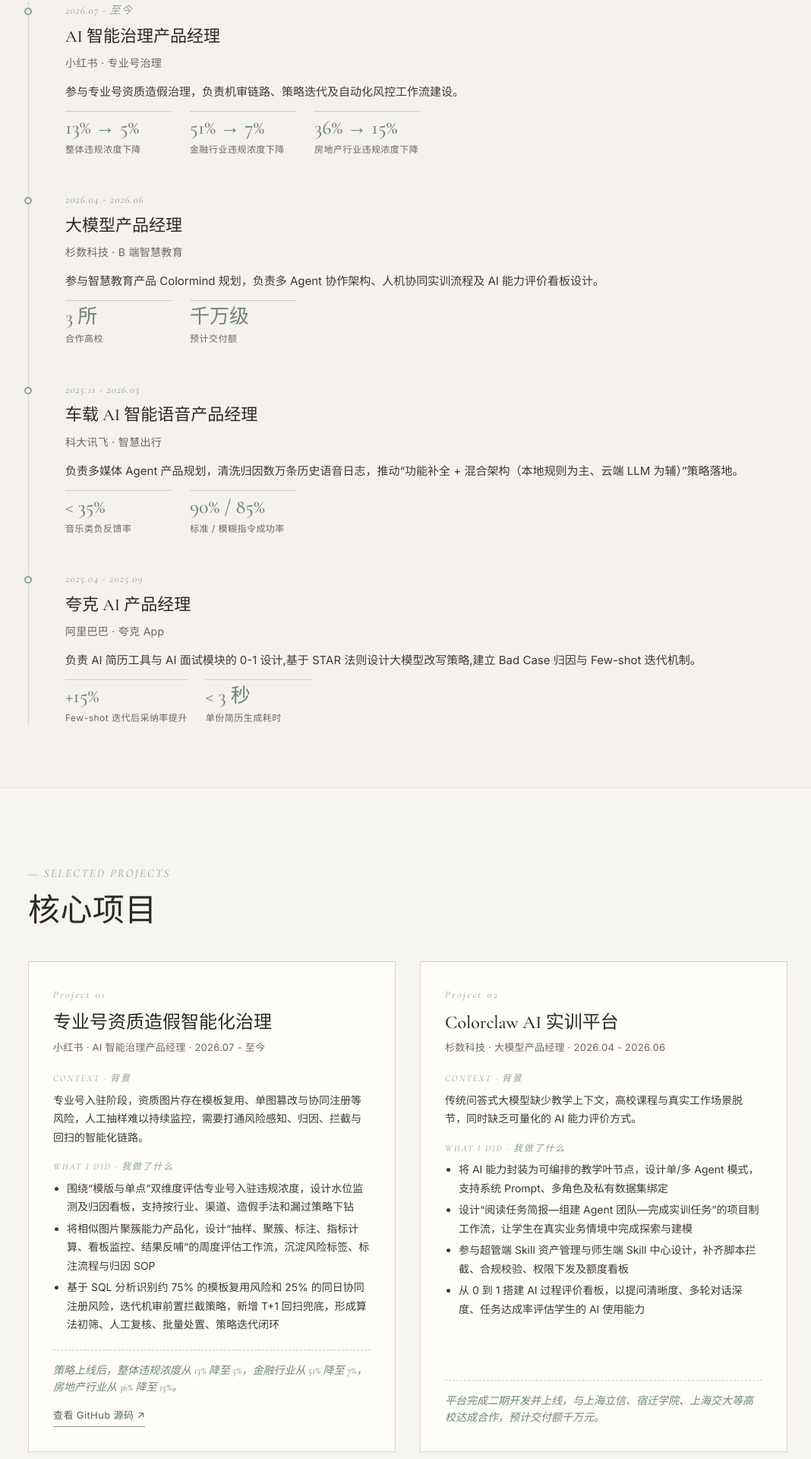
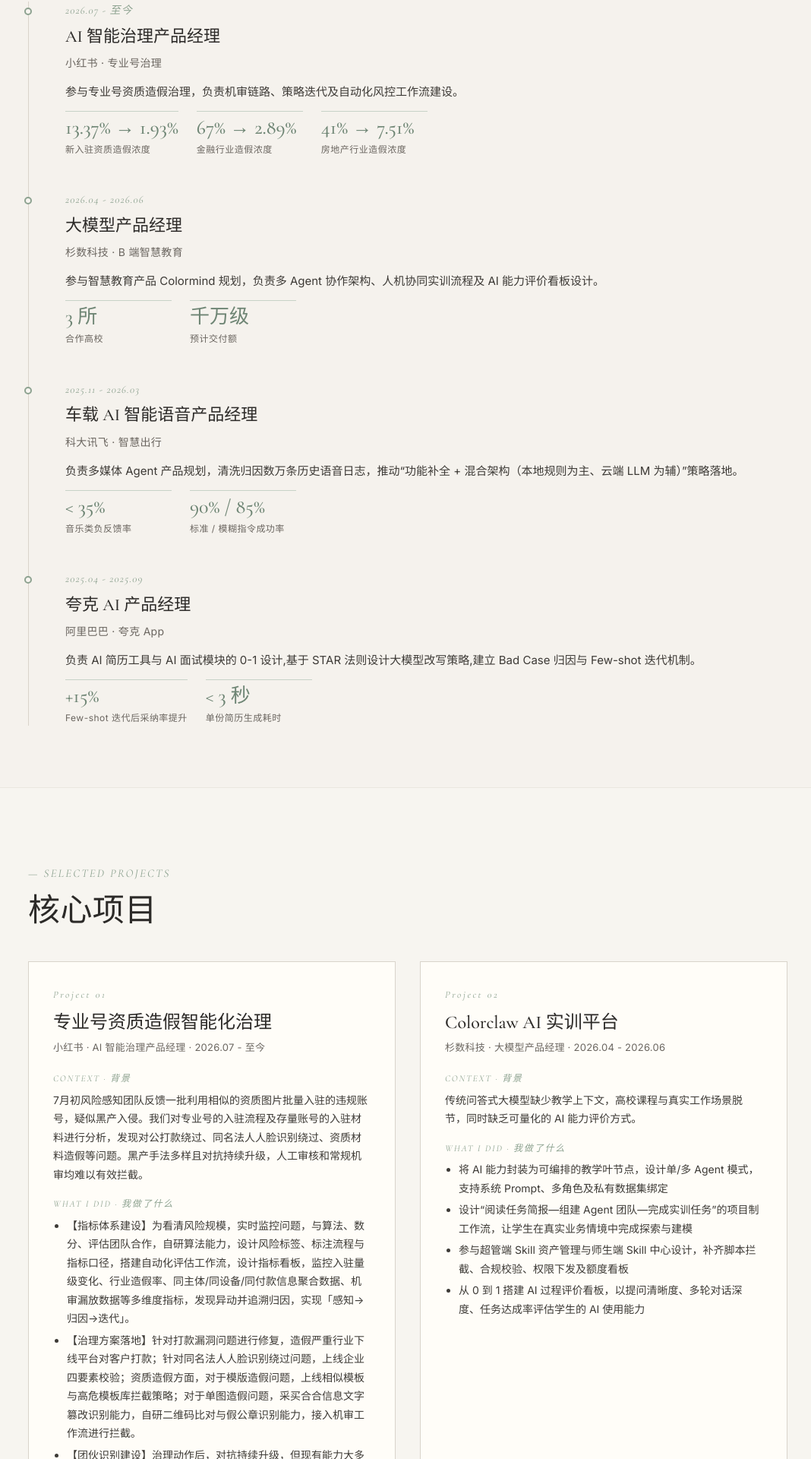
Before and after one commit to Sinera-kiki/wanting, a Vue app: page / in a window 1280 px wide. Shown: the part 1916-3836 px from the top of the page at 76% size, without its empty margins (103-1171 px from the left). Built offline with nearby package versions, Linux system fonts and the light colour scheme.

Commit message:
update: refresh XHS governance project copy and metrics

```diff
--- a/src/pages/Home.vue
+++ b/src/pages/Home.vue
@@ -67,9 +67,9 @@
     company: '小红书 · 专业号治理',
     desc: '参与专业号资质造假治理，负责机审链路、策略迭代及自动化风控工作流建设。',
     metrics: [
-      { value: '13% → 5%', label: '整体违规浓度下降' },
-      { value: '51% → 7%', label: '金融行业违规浓度下降' },
-      { value: '36% → 15%', label: '房地产行业违规浓度下降' },
+      { value: '13.37% → 1.93%', label: '新入驻资质造假浓度' },
+      { value: '67% → 2.89%', label: '金融行业造假浓度' },
+      { value: '41% → 7.51%', label: '房地产行业造假浓度' },
     ],
   },
   {
@@ -109,13 +109,13 @@
     num: 'Project 01',
     title: '专业号资质造假智能化治理',
     org: '小红书 · AI 智能治理产品经理 · 2026.07 - 至今',
-    context: '专业号入驻阶段，资质图片存在模板复用、单图篡改与协同注册等风险，人工抽样难以持续监控，需要打通风险感知、归因、拦截与回扫的智能化链路。',
+    context: '7月初风险感知团队反馈一批利用相似的资质图片批量入驻的违规账号，疑似黑产入侵。我们对专业号的入驻流程及存量账号的入驻材料进行分析，发现对公打款绕过、同名法人人脸识别绕过、资质材料造假等问题。黑产手法多样且对抗持续升级，人工审核和常规机审均难以有效拦截。',
     actions: [
-      '围绕“模版与单点”双维度评估专业号入驻违规浓度，设计水位监测及归因看板，支持按行业、渠道、造假手法和漏过策略下钻',
-      '将相似图片聚簇能力产品化，设计“抽样、聚簇、标注、指标计算、看板监控、结果反哺”的周度评估工作流，沉淀风险标签、标注流程与归因 SOP',
-      '基于 SQL 分析识别约 75% 的模板复用风险和 25% 的同日协同注册风险，迭代机审前置拦截策略，新增 T+1 回扫兜底，形成算法初筛、人工复核、批量处置、策略迭代闭环'
+      '【指标体系建设】为看清风险规模，实时监控问题，与算法、数分、评估团队合作，自研算法能力，设计风险标签、标注流程与指标口径，搭建自动化评估工作流，设计指标看板，监控入驻量级变化、行业造假率、同主体/同设备/同付款信息聚合数据、机审漏放数据等多维度指标，发现异动并追溯归因，实现「感知→归因→迭代」。',
+      '【治理方案落地】针对打款漏洞问题进行修复，造假严重行业下线平台对客户打款；针对同名法人人脸识别绕过问题，上线企业四要素校验；资质造假方面，对于模版造假问题，上线相似模板与高危模板库拦截策略；对于单图造假问题，采买合合信息文字篡改识别能力，自研二维码比对与假公章识别能力，接入机审工作流进行拦截。',
+      '【团伙识别建设】治理动作后，对抗持续升级，但现有能力大多支持单个账号违规识别，团伙扩散能力缺失，「打一个、漏一批」问题长期存在。分析已发现的黑产账号特征，梳理账号关联介质，按强弱分级设计建图规则，整理数据需求与口径，与算法、数仓合作搭建团伙识别图谱。'
     ],
-    result: '策略上线后，整体违规浓度从 13% 降至 5%，金融行业从 51% 降至 7%，房地产行业从 36% 降至 15%。',
+    result: '治理动作上线后，新入驻资质造假浓度从 13.37% 降至 1.93%，金融行业造假浓度从 67% 降至 2.89%，房地产行业造假浓度由 41% 降至 7.51%。',
     repo: 'https://github.com/Sinera-kiki/pro-qual-fraud-eval',
   },
   {
```
Also changed, not shown: 4 other files (tests, documents, lock files or other folders).
